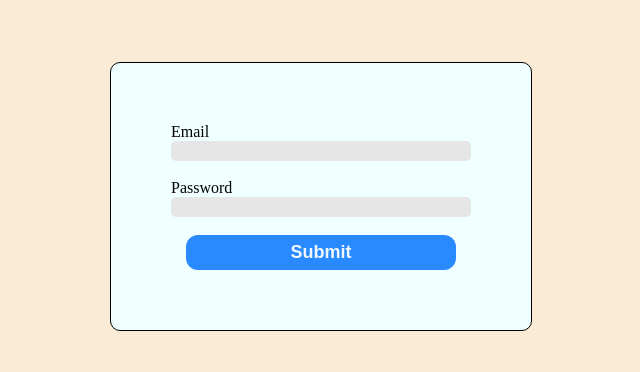
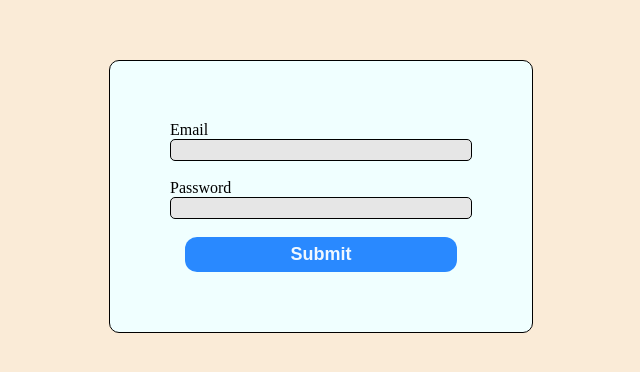
Before and after one commit to Biman-pakhira/Sign-Up-Challenge, a plain HTML site: page index.html in a window 1280 px wide. Shown: the part 204-576 px from the top of the page, without its empty margins (319-959 px from the left). Drawn offline with Linux system fonts and the light colour scheme.

Commit message:
BasicChanges

```diff
--- a/script.js
+++ b/script.js
@@ -15,6 +15,7 @@ form.addEventListener("submit",(detail)=>{
         pri.style.display="flex";
         pri.textContent="Make sure email is more than 3 characters and has @ and a .";
         finalgateway.textContent="Make sure password is more than 8 characters";
+        finalgateway.style.color="Red";
 
     }
 })
--- a/style.css
+++ b/style.css
@@ -24,7 +24,7 @@ form{
     height: 20px;
     padding: 0%;
     margin-bottom: 0%;
-    border: none;
+    border: 1px solid black;
 
 }
 p{
```
